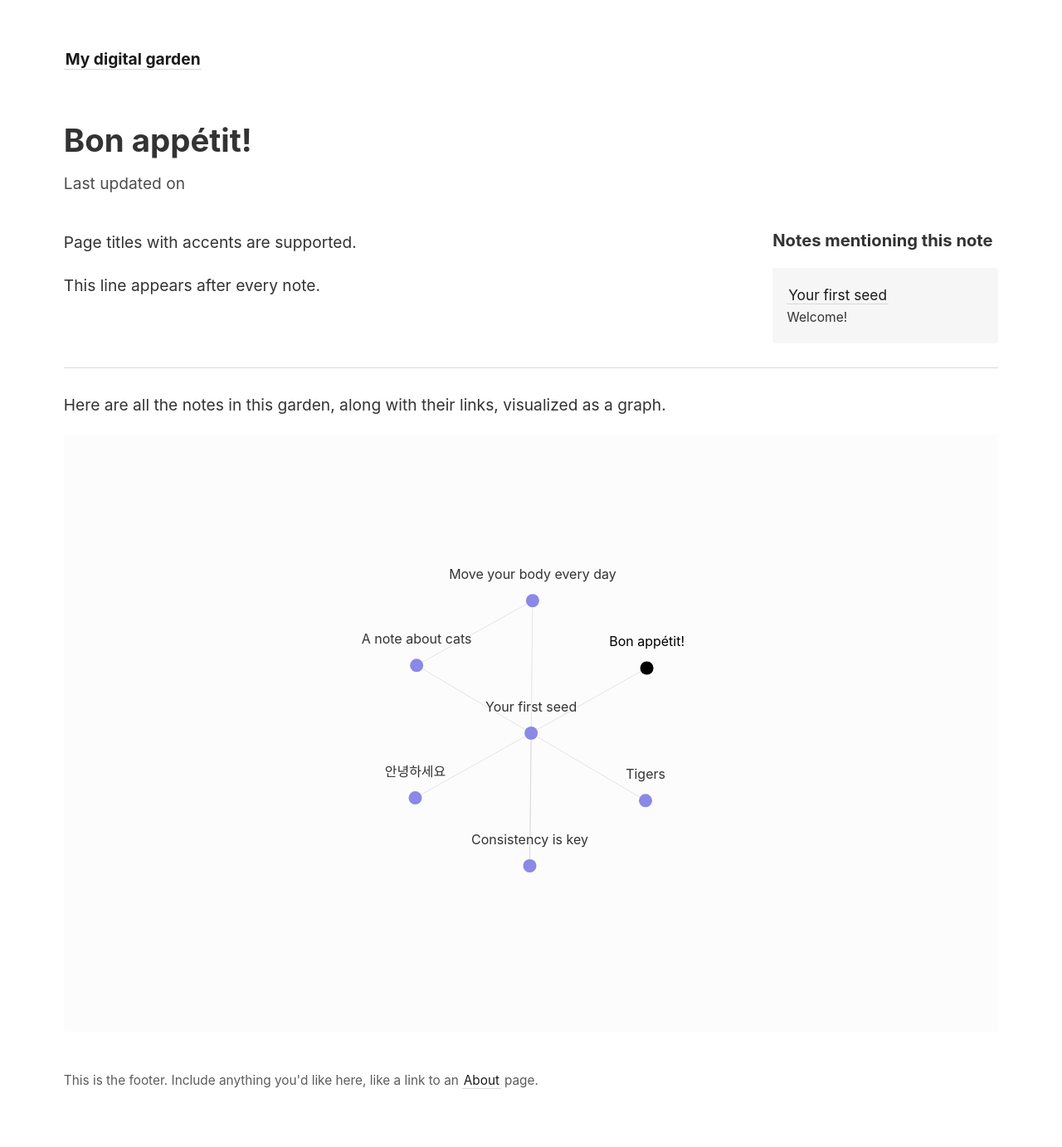
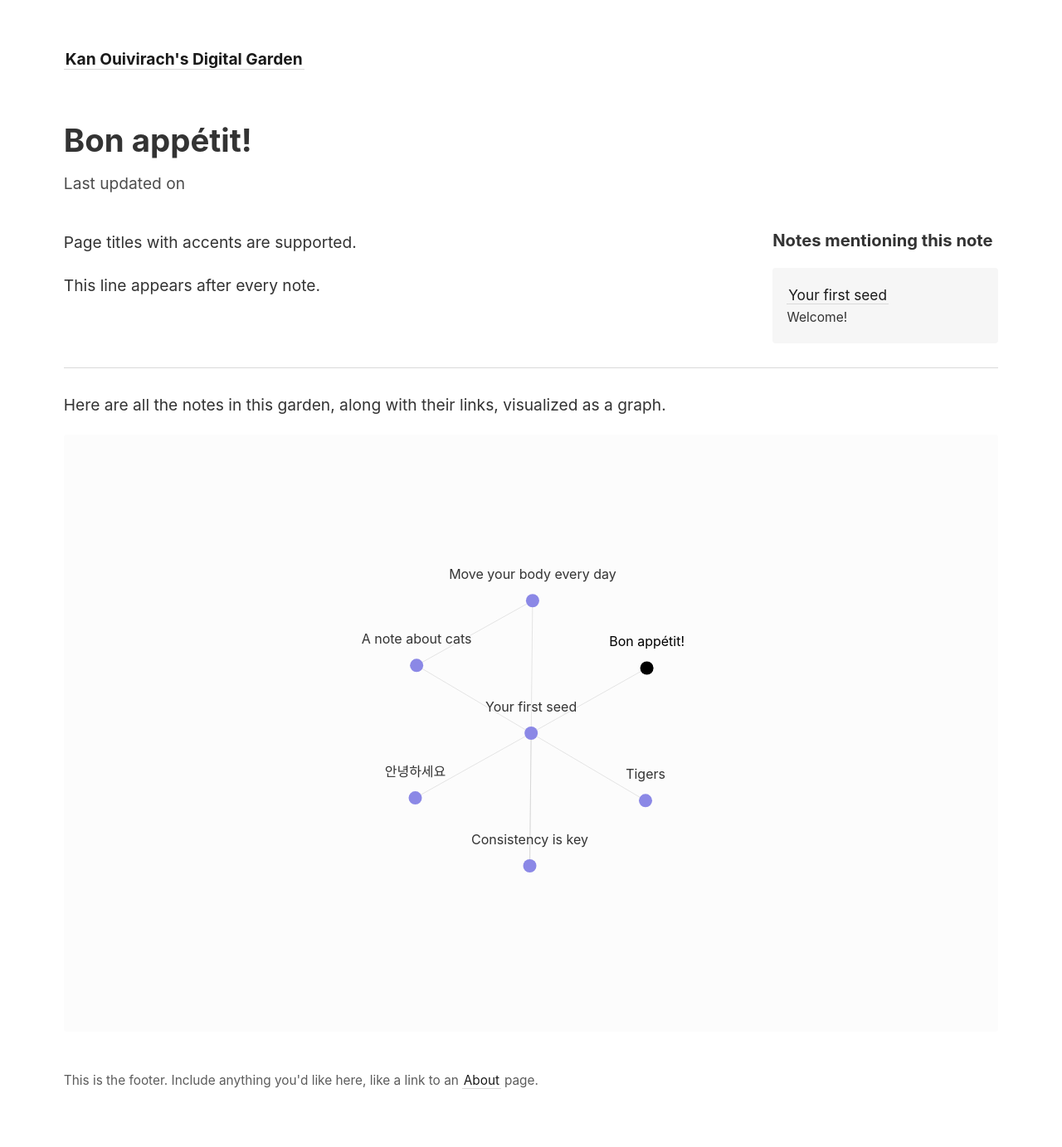
Before and after one commit to zkan/zkan.github.io, a Jekyll site: the page built from _notes/accents.md, in a window 1280 px wide. Shown: the whole page at 83% size. Built offline with Jekyll 4.4.1, drawn with Linux system fonts in a browser that asks for light colours.

Commit message:
Put name in title

```diff
--- a/_config.yml
+++ b/_config.yml
@@ -1,4 +1,4 @@
-title:               My digital garden
+title:               Kan Ouivirach's Digital Garden
 include:             ['_pages']
 exclude:             ['_includes/notes_graph.json']
 # You may need to change the base URL depending on your deploy configuration.
```
